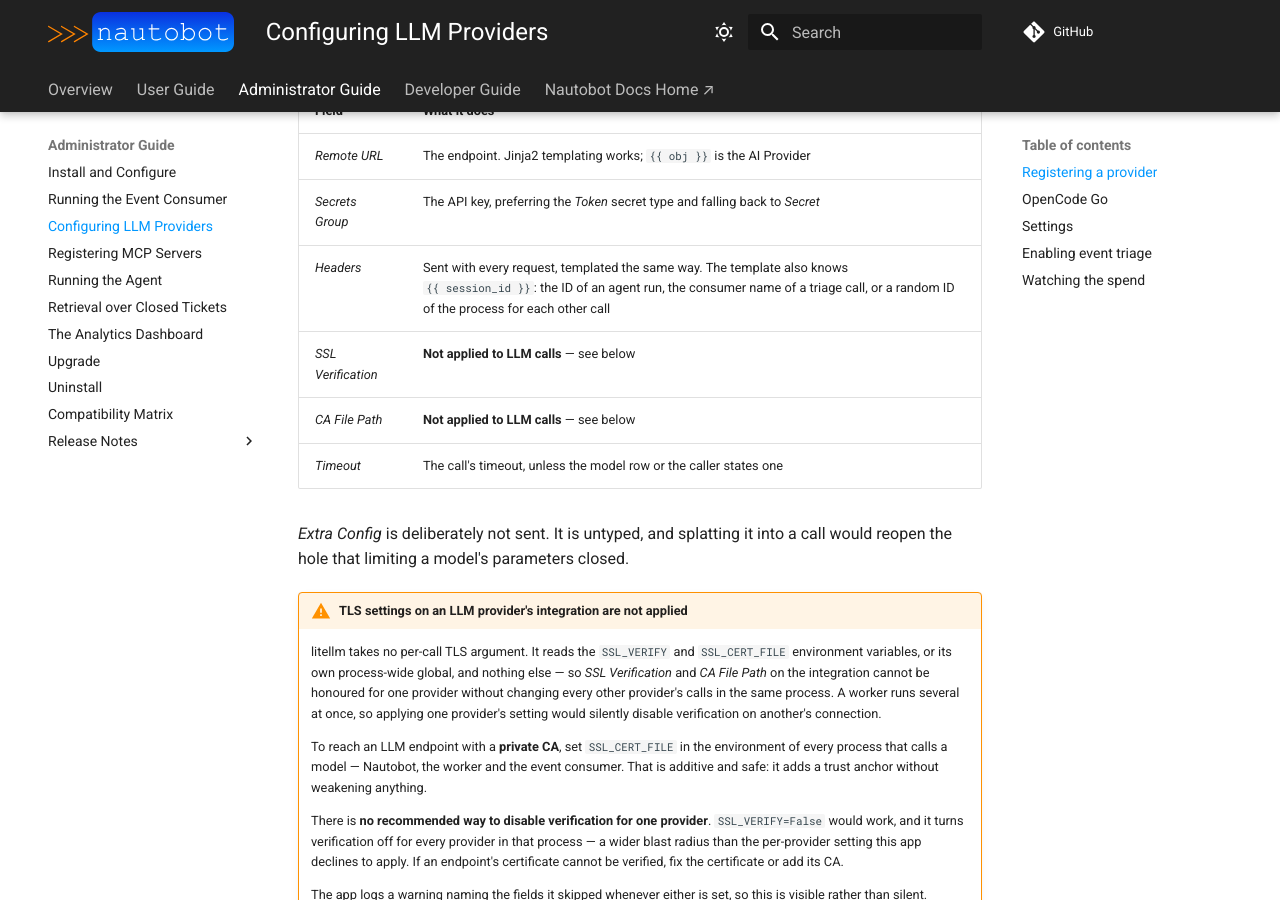
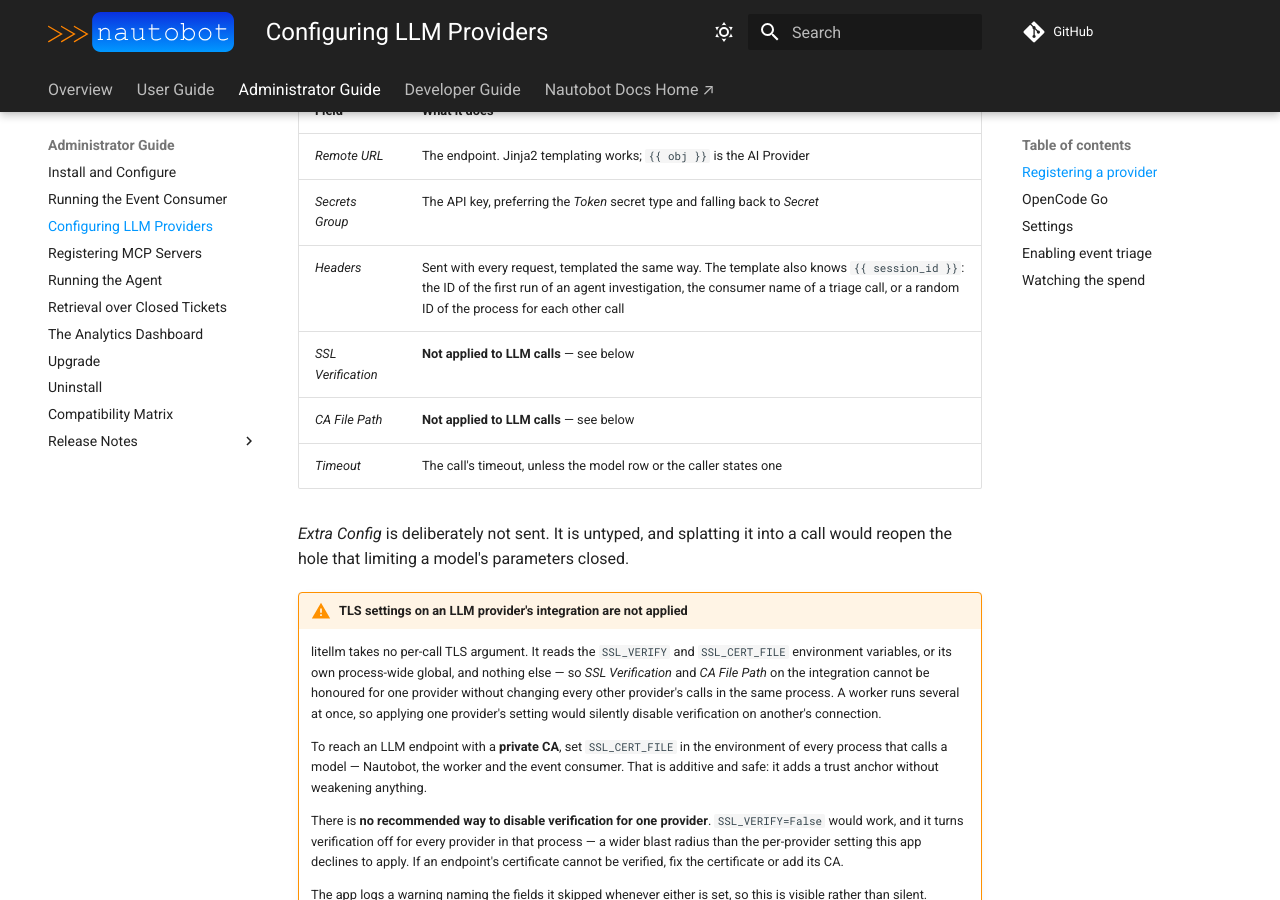
Before and after one commit to jtdub/nautobot-app-event-tracker, an MkDocs documentation site: the page built from docs/admin/llm.md, in a window 1280 px wide and 900 px high, scrolled down 1512 px. Built offline with MkDocs 1.6.1 and Material for MkDocs 9.7.7, drawn with Linux system fonts in a browser that asks for light colours; comment, search, counter and statistics services are not loaded; some of the changed text lies outside the part shown.

Commit message:
22: Address QA round 1 findings
Move the host name warning before the Headers step, fix the count of
things worth knowing, reword the agent session row, and wrap the
_connection_kwargs docstring.

Claude-Session: https://claude.ai/code/session_015Wtbd2fwPED1G32sMDVngA

```diff
--- a/docs/admin/llm.md
+++ b/docs/admin/llm.md
@@ -64,7 +64,7 @@ The integration decides more than the address. Four of its fields are read on ev
 | --- | --- |
 | *Remote URL* | The endpoint. Jinja2 templating works; `{{ obj }}` is the AI Provider |
 | *Secrets Group* | The API key, preferring the *Token* secret type and falling back to *Secret* |
-| *Headers* | Sent with every request, templated the same way. The template also knows `{{ session_id }}`: the ID of an agent run, the consumer name of a triage call, or a random ID of the process for each other call |
+| *Headers* | Sent with every request, templated the same way. The template also knows `{{ session_id }}`: the ID of the first run of an agent investigation, the consumer name of a triage call, or a random ID of the process for each other call |
 | *SSL Verification* | **Not applied to LLM calls** — see below |
 | *CA File Path* | **Not applied to LLM calls** — see below |
 | *Timeout* | The call's timeout, unless the model row or the caller states one |
@@ -126,6 +126,11 @@ test on 2026-11-18 with the model `deepseek-v4.1-flash`. The test used no other
 
     The Go facts in this warning come from the vendor page on 2026-11-19. They can change.
 
+!!! warning
+    With the template, Go sees the consumer name of each triage call. The default
+    consumer name holds the host name and the process number. Set `ingestion.consumer_name` to a
+    text that names nothing.
+
 Follow the steps in [Registering a provider](#registering-a-provider) with these values:
 
 | Object | Field | Value |
```
Also changed, not shown: other parts of docs/admin/llm.md (+0 -5 lines), docs/user/external_interactions.md (+1 -1 lines), 1 other file.
